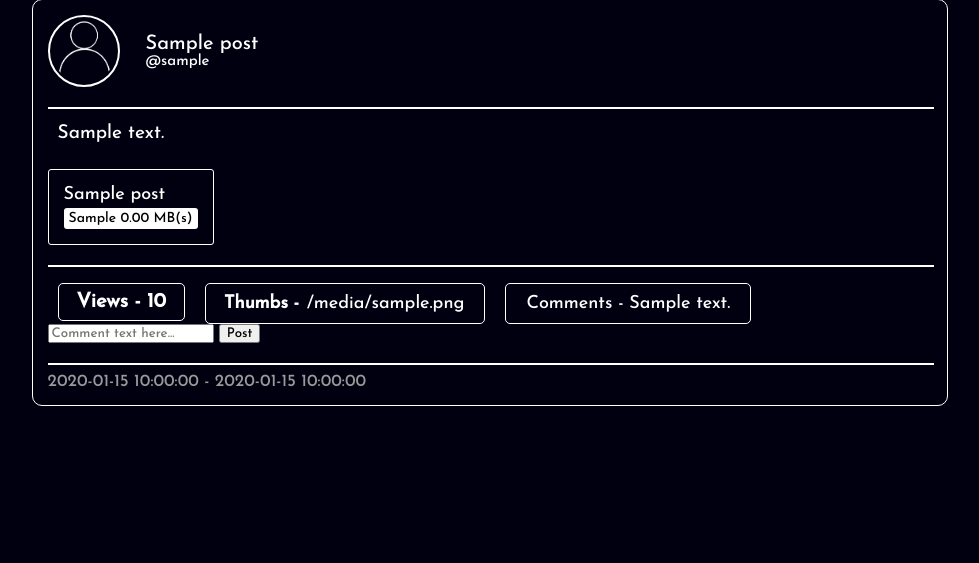
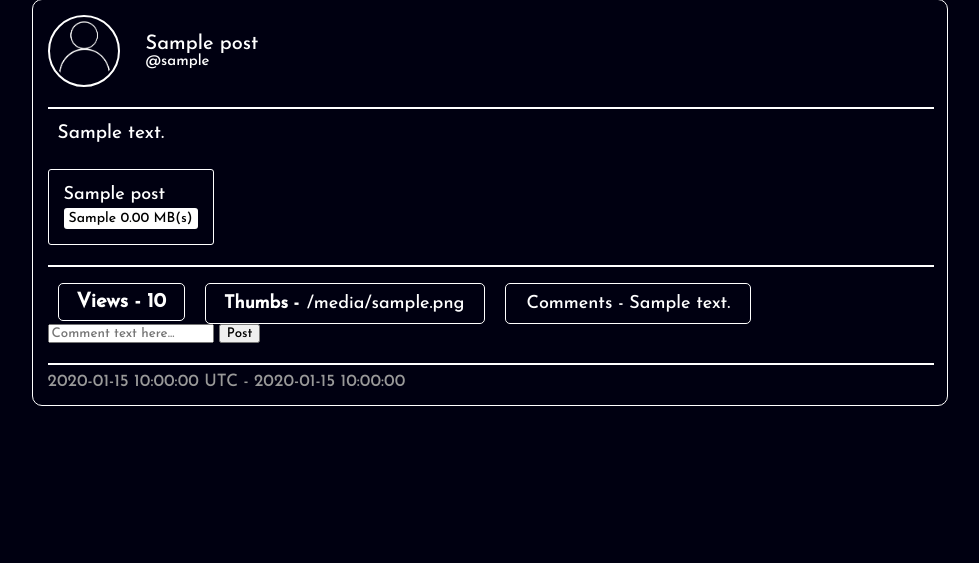
Before and after one commit to hakiKhuva/fullyPost, a Flask app: template fullyPost/templates/home.html in a window 1280 px wide. Shown: the part 151-714 px from the top of the page, without its empty margins (150-1129 px from the left). Run offline with Flask 2, Linux system fonts and the light colour scheme; the template is opened without the code that fills it: most values are stand-ins (such as "Sample title", 1, 10 or a date in 2020).

Commit message:
added text(UTC) after time in post card - home.html,post.html,posts.html

```diff
--- a/fullyPost/templates/home.html
+++ b/fullyPost/templates/home.html
@@ -270,7 +270,7 @@
                         "
                     >
                         <div class="posted-time">
-                            {{post._time}} - {{post._postDate}}
+                            {{post._time}} UTC - {{post._postDate}}
                         </div>
                     </div>
 
--- a/fullyPost/templates/post.html
+++ b/fullyPost/templates/post.html
@@ -266,7 +266,7 @@
                 }, 2500);
             "
             >
-                {{post.time}} - {{post.postDate}}
+                {{post.time}} UTC - {{post.postDate}}
             </div>
         </div>
         <h3>
--- a/fullyPost/templates/posts.html
+++ b/fullyPost/templates/posts.html
@@ -304,7 +304,7 @@
                         }, 2500);
                     "
                     >
-                        {{post._time}} - {{post._postDate}}
+                        {{post._time}} UTC - {{post._postDate}}
                     </div>
                 </div>
                 </div>
```
